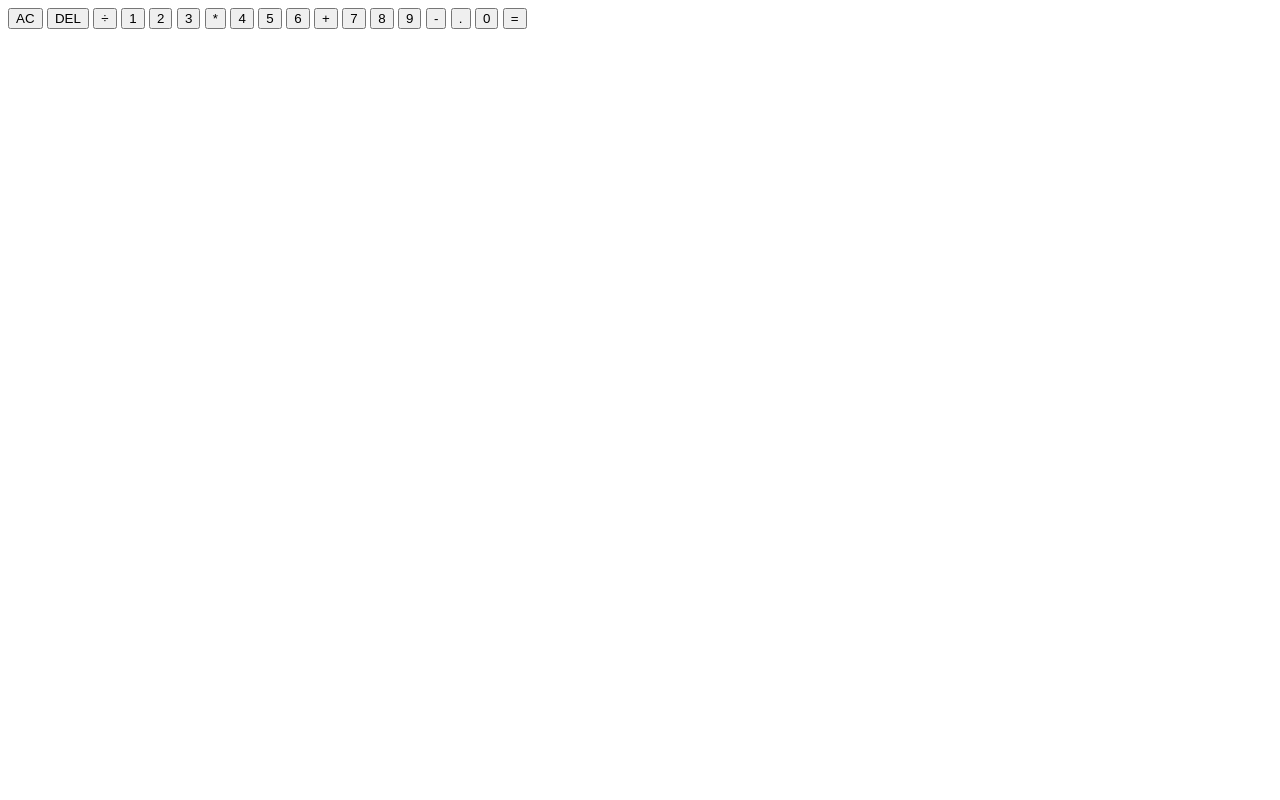
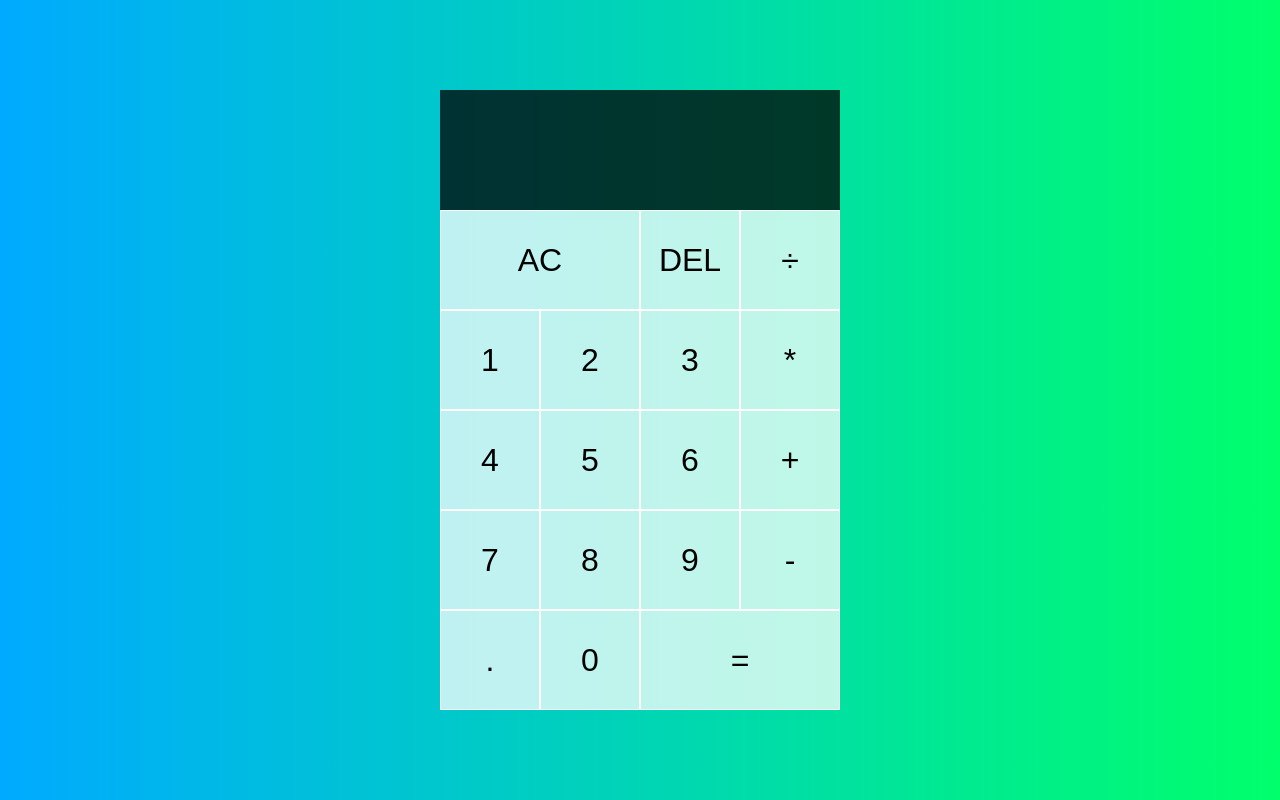
Before and after one commit to davidjsealey/javascript-calculator, a plain HTML site: page index.html in a window 1280 px wide. Drawn offline with Linux system fonts and the light colour scheme.

Commit message:
Feature: Styles

```diff
--- a/styles.css
+++ b/styles.css
@@ -3,3 +3,56 @@
     font-family: Gotham Rounded, Arial, sans-serif;
     font-weight: normal;
 }
+
+body {
+    background: linear-gradient(to right, #00aaff, #00ff6c);
+    margin: 0;
+    padding: 0;
+}
+
+.calculator-grid {
+    align-content: center;
+    display: grid;
+    grid-template-columns: repeat(4, 100px);
+    grid-template-rows: minmax(120px, auto) repeat(5, 100px);
+    justify-content: center;
+    min-height: 100vh;
+}
+
+.calculator-grid > button {
+    background-color: rgba(255, 255, 255, .75);
+    border: solid 1px #fff;
+    cursor: pointer;
+    font-size: 2rem;
+    outline: none;
+}
+
+.calculator-grid > button:hover {
+    background-color: rgba(255, 255, 255, .9);
+}
+
+.span-two {
+    grid-column: span 2;
+}
+
+.output {
+    align-items: flex-end;
+    background-color: rgba(0, 0, 0, .75);
+    display: flex;
+    flex-direction: column;
+    grid-column: 1 / -1;
+    justify-content: space-around;
+    padding: 10px;
+    word-break: break-all;
+    word-wrap: break-word;
+}
+
+.output .previous-operand {
+    color: rgba(255, 255, 255, .75);
+    font-size: 1.5rem;
+}
+
+.output .current-operand {
+    color: #fff;
+    font-size: 2.5rem;
+}
```
